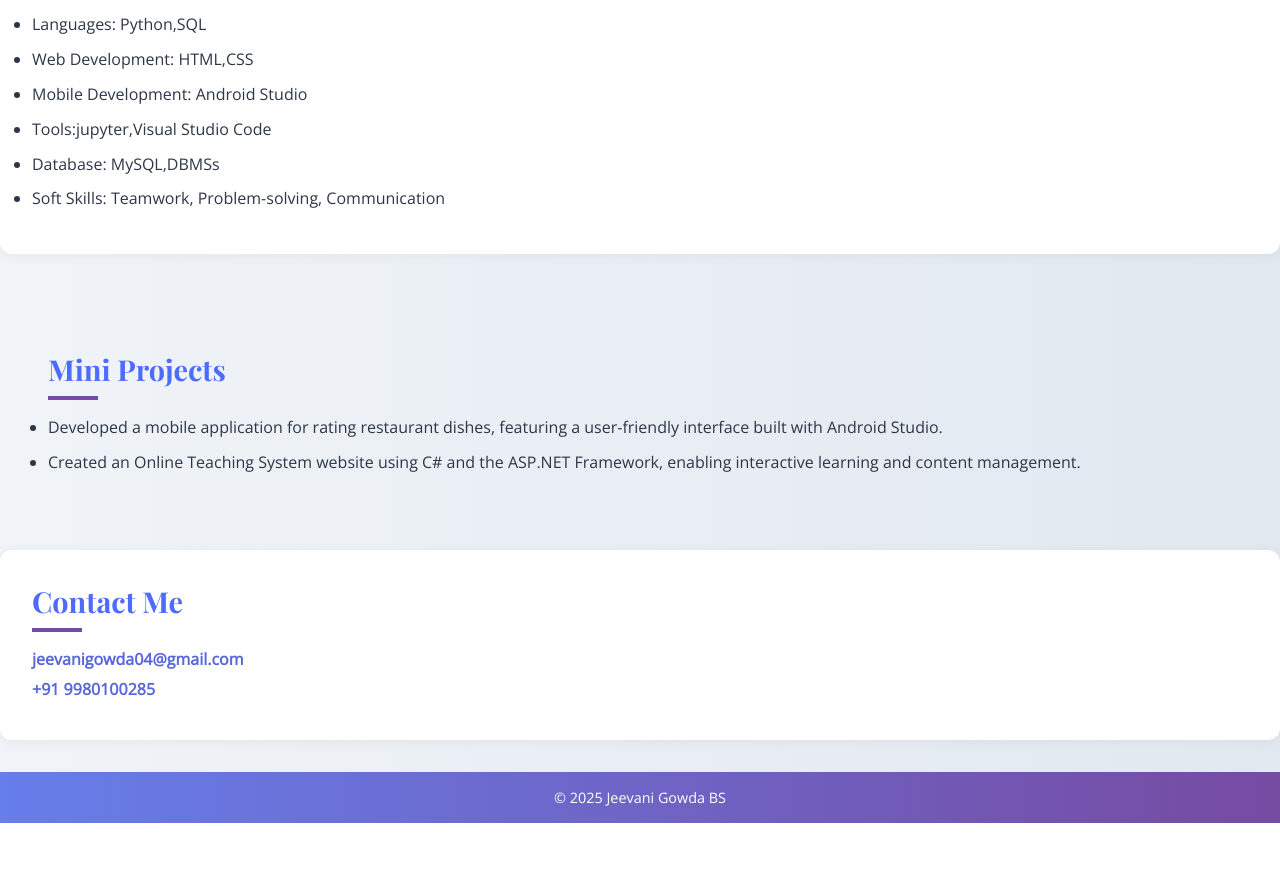
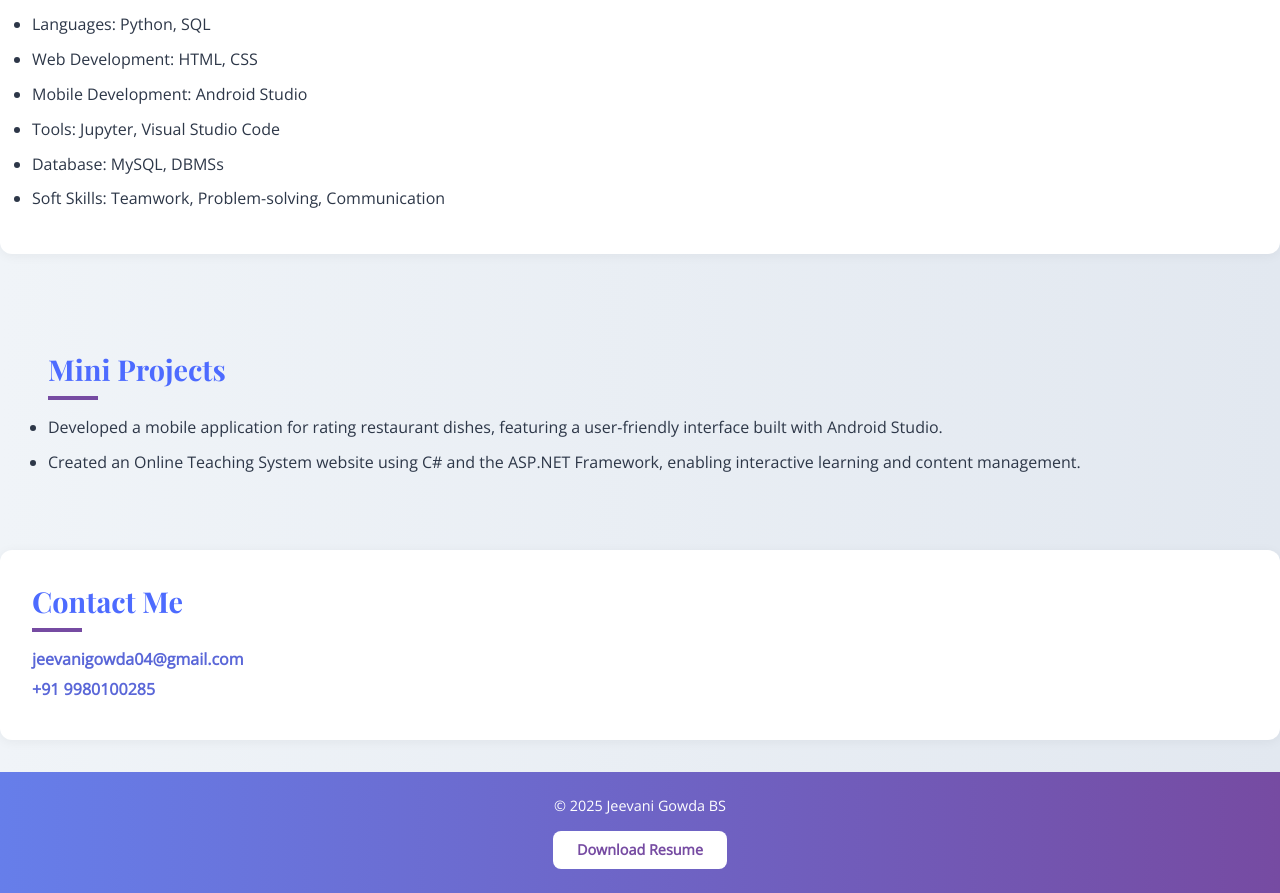
Before and after one commit to JeevaniGowda/jeevani-portfolio, a website: page index.html in a window 1280 px wide. Shown: the part 1517-2410 px from the top of the page. Before the commit the page ends 2340 px from the top, so only its background shows below. Drawn offline with nearby package versions, Linux system fonts and the light colour scheme.

Commit message:
Initial commit with resume button and footer fix

```diff
--- a/index.html
+++ b/index.html
@@ -88,6 +88,7 @@
     nav a:hover::after {
       width: 100%;
     }
+
     .hero {
       background: url('https://images.unsplash.com/photo-1519389950473-47ba0277781c') no-repeat center center/cover;
       height: 100vh;
@@ -97,6 +98,7 @@
       padding: 3rem;
       color: white;
     }
+
     .hero .info {
       max-width: 400px;
       background: rgba(0, 0, 0, 0.6);
@@ -164,10 +166,28 @@
 
     footer {
       text-align: center;
-      padding: 1rem;
+      padding: 1.5rem 1rem;
       background: linear-gradient(to right, #667eea, #764ba2);
       color: white;
       font-size: 0.9rem;
+    }
+
+    .resume-btn {
+      display: inline-block;
+      margin-top: 1rem;
+      padding: 0.6rem 1.5rem;
+      background-color: white;
+      color: #764ba2;
+      border: none;
+      border-radius: 8px;
+      font-weight: bold;
+      text-decoration: none;
+      transition: background 0.3s, color 0.3s;
+    }
+
+    .resume-btn:hover {
+      background-color: #e2e8f0;
+      color: #5a67d8;
     }
   </style>
 </head>
@@ -179,7 +199,6 @@
         <div class="name">Jeevani Gowda BS</div>
         <div class="degree">B.Tech in Computer Science Engineering</div>
         <div class="location">Bangalore, India</div>
-
       </div>
     </div>
     <nav>
@@ -217,14 +236,15 @@
   <section id="skills">
     <h2>Skills</h2>
     <ul>
-      <li>Languages: Python,SQL</li>
-      <li>Web Development: HTML,CSS</li>
+      <li>Languages: Python, SQL</li>
+      <li>Web Development: HTML, CSS</li>
       <li>Mobile Development: Android Studio</li>
-      <li>Tools:jupyter,Visual Studio Code</li>
-      <li>Database: MySQL,DBMSs</li>
+      <li>Tools: Jupyter, Visual Studio Code</li>
+      <li>Database: MySQL, DBMSs</li>
       <li>Soft Skills: Teamwork, Problem-solving, Communication</li>
     </ul>
   </section>
+
   <section id="miniprojects">
     <h2>Mini Projects</h2>
     <ul>
@@ -236,11 +256,12 @@
   <section class="contact" id="contact">
     <h2>Contact Me</h2>
     <a href="mailto:jeevanigowda04@gmail.com">jeevanigowda04@gmail.com</a>
-    <a href="tel:+91 980100285">+91 9980100285</a>
+    <a href="tel:+919980100285">+91 9980100285</a>
   </section>
 
   <footer>
-    &copy; 2025 Jeevani Gowda BS
+    &copy; 2025 Jeevani Gowda BS <br>
+    <a href="files/Jeevani_Resume.pdf" download class="resume-btn">Download Resume</a>
   </footer>
 </body>
 </html>
```
Lines whose indentation alone changed are shown as unchanged.
